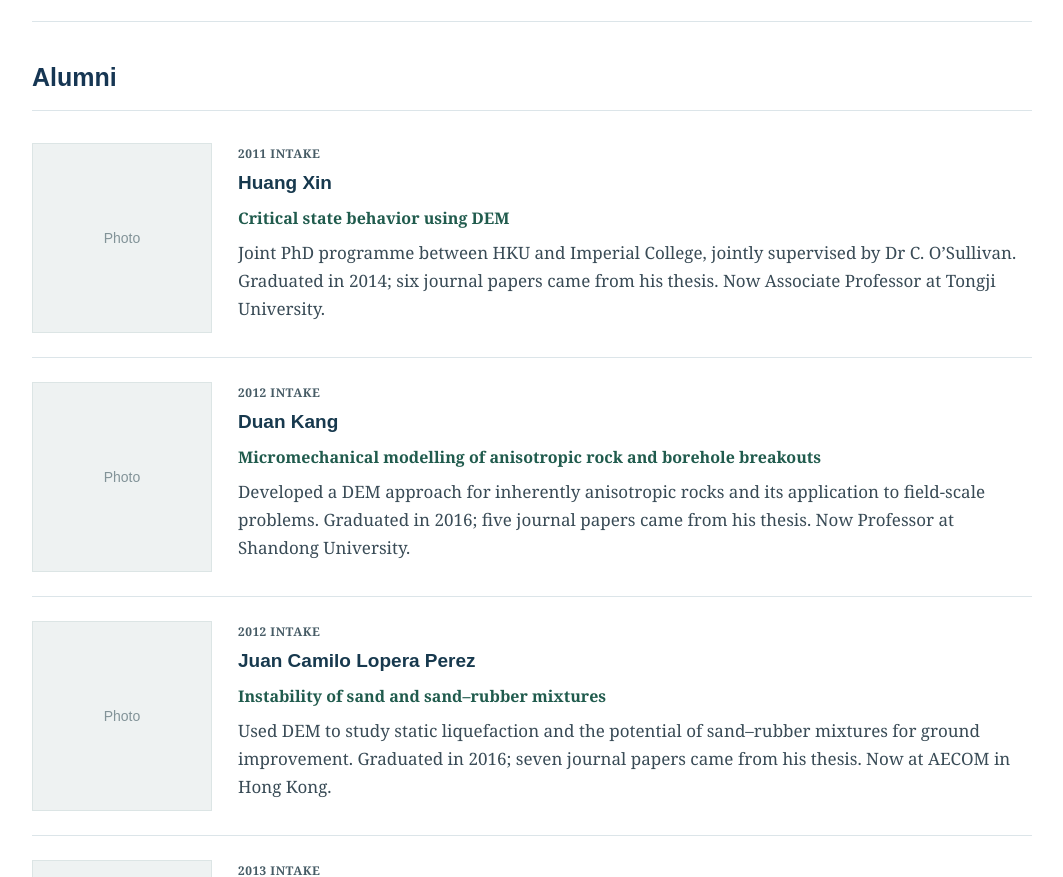
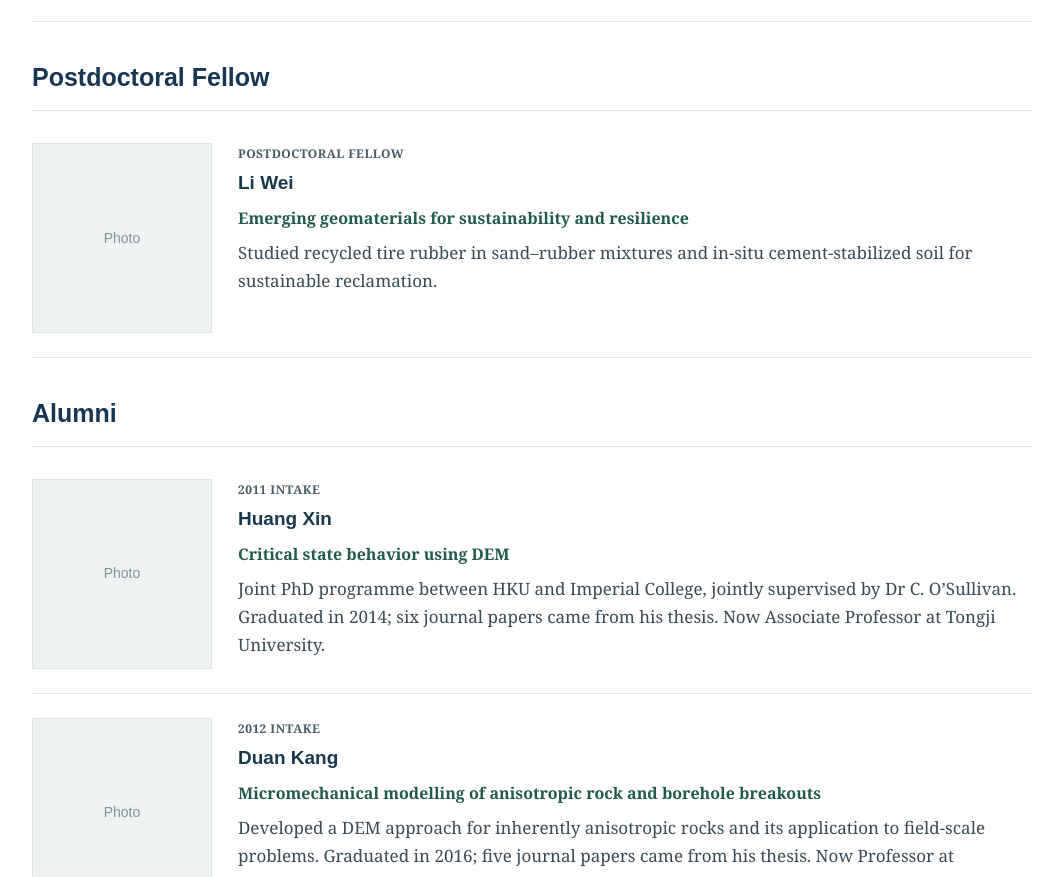
Before and after one commit to fionakwok88/fionakwok88.github.io, a plain HTML site: page people.html in a window 1280 px wide. Shown: the part 2708-3585 px from the top of the page, without its empty margins (108-1171 px from the left). Drawn offline with Linux system fonts and the light colour scheme.

Commit message:
Update Research banner and team sections

```diff
--- a/people.html
+++ b/people.html
@@ -1,18 +1,18 @@
 <!doctype html><html lang="en"><head><meta charset="utf-8"><meta name="viewport" content="width=device-width,initial-scale=1"><title>Research Team | Fiona C.Y. Kwok</title><link rel="stylesheet" href="style.css"></head><body><header class="top"><div class="wrap toprow"><div><div class="brand">Fiona Kwok Research Group</div><div class="subbrand">Geomechanics · Sustainability · Energy</div></div></div></header><nav class="nav"><div class="wrap"><a href="home.html">Home</a><a href="pi.html">PI</a><a href="research.html">Research</a><a class="active" href="people.html">Research Team</a><a href="teaching.html">Teaching</a><a href="positions.html">Positions</a></div></nav><section class="hero team-hero" aria-hidden="true"></section><main class="wrap"><article class="panel team-page"><section class="team-section"><h2>Research Postgraduate Students</h2><div class="team-grid">
 <article class="team-card"><div class="team-photo" aria-label="Member photo placeholder">Photo</div><div class="team-content"><div class="team-meta">2019 intake</div><h3>Yang Shuocheng</h3><div class="team-topic">Multiscale modelling of basal roughness for geophysical flows</div><p>His research develops a basal friction model from particle-scale simulations and applies it to large-scale continuum modeling of avalanches and debris flows. He received Bachelor’s and Master’s degrees from Hunan University and Tongji University.</p></div></article>
 <article class="team-card"><div class="team-photo" aria-label="Member photo placeholder">Photo</div><div class="team-content"><div class="team-meta">2020 intake</div><h3>Sun Yuan (Alex)</h3><div class="team-topic">Size effect of cracking behavior of flawed rocks under compression</div><p>His PhD research investigates cracking in intact and flawed rocks across laboratory and field scales. He received Bachelor’s and Master’s degrees from Wuhan University.</p></div></article>
-<article class="team-card"><div class="team-photo" aria-label="Member photo placeholder">Photo</div><div class="team-content"><div class="team-meta">2020 intake</div><h3>David Dai</h3><div class="team-topic">Multiscale study of multiphase flow during CO₂ injection into intact saline aquifers</div><p>His research uses coupled hydro-mechanical analysis to characterize multiphase flow in intact reservoirs represented by bonded porous media. He holds a Bachelor’s degree from Shanghai Normal University, including a study year at Edinburgh Napier University, and a Master’s degree from Imperial College London.</p></div></article>
+<article class="team-card"><div class="team-photo" aria-label="Member photo placeholder">Photo</div><div class="team-content"><div class="team-meta">2020 intake</div><h3>Dai Quanwei (David)</h3><div class="team-topic">Multiscale study of multiphase flow during CO₂ injection into intact saline aquifers</div><p>His research uses coupled hydro-mechanical analysis to characterize multiphase flow in intact reservoirs represented by bonded porous media. He holds a Bachelor’s degree from Shanghai Normal University, including a study year at Edinburgh Napier University, and a Master’s degree from Imperial College London.</p></div></article>
 <article class="team-card"><div class="team-photo" aria-label="Member photo placeholder">Photo</div><div class="team-content"><div class="team-meta">2021 intake</div><h3>Wang Teng</h3><div class="team-topic">Multiscale modeling of debris flow entrainment</div><p>His research links microscopic entrainment mechanisms with macroscopic flow behavior and entrainment rates to develop a physics-based predictive framework. He graduated first class from Harbin Institute of Technology and completed a Master’s degree at Imperial College London.</p></div></article>
 <article class="team-card"><div class="team-photo" aria-label="Member photo placeholder">Photo</div><div class="team-content"><div class="team-meta">2022 intake</div><h3>Ke Feihu</h3><div class="team-topic">Fluid-induced deformation and fracture in cohesive granular media</div><p>His research investigates deformation and fracture caused by fluid injection into saturated cohesive granular media. He graduated first class from the University of Sydney, received the University Medal, and holds the HKU Presidential Scholarship.</p></div></article>
 <article class="team-card"><div class="team-photo" aria-label="Member photo placeholder">Photo</div><div class="team-content"><div class="team-meta">2022 intake</div><h3>Liu Asen</h3><div class="team-topic">Recycling waste as low-carbon geomaterials</div><p>His research investigates waste materials for stabilizing marine deposits in Hong Kong reclamation projects. He received a Bachelor’s degree from Ocean University of China and a Master’s degree from Tianjin University.</p></div></article>
 <article class="team-card"><div class="team-photo" aria-label="Member photo placeholder">Photo</div><div class="team-content"><div class="team-meta">2023 intake</div><h3>Han Xu</h3><div class="team-topic">Modeling debris flow with the aid of AI</div><p>He graduated first class from Tongji University with Bachelor’s and Master’s degrees and is a recipient of the Hong Kong PhD Fellowship.</p></div></article>
 <article class="team-card"><div class="team-photo" aria-label="Member photo placeholder">Photo</div><div class="team-content"><div class="team-meta">2023 intake</div><h3>Yang Hua</h3><div class="team-topic">Bio-cementation of marine deposit using MICP</div><p>He graduated first class from Tianjin University and received a Master’s degree from Zhejiang University.</p></div></article>
 <article class="team-card"><div class="team-photo" aria-label="Member photo placeholder">Photo</div><div class="team-content"><div class="team-meta">2023 intake</div><h3>Zhang Yanming</h3><div class="team-topic">Recycling incinerator ashes as low-carbon geomaterials</div><p>He received Bachelor’s and Master’s degrees from South China University of Technology.</p></div></article>
-</div></section><section class="team-section"><h2>Alumni</h2><div class="team-grid alumni-grid">
+</div></section><section class="team-section"><h2>Postdoctoral Fellow</h2><div class="team-grid"><article class="team-card"><div class="team-photo" aria-label="Member photo placeholder">Photo</div><div class="team-content"><div class="team-meta">Postdoctoral Fellow</div><h3>Li Wei</h3><div class="team-topic">Emerging geomaterials for sustainability and resilience</div><p>Studied recycled tire rubber in sand–rubber mixtures and in-situ cement-stabilized soil for sustainable reclamation.</p></div></article></div></section><section class="team-section"><h2>Alumni</h2><div class="team-grid alumni-grid">
 <article class="team-card"><div class="team-photo" aria-label="Member photo placeholder">Photo</div><div class="team-content"><div class="team-meta">2011 intake</div><h3>Huang Xin</h3><div class="team-topic">Critical state behavior using DEM</div><p>Joint PhD programme between HKU and Imperial College, jointly supervised by Dr C. O’Sullivan. Graduated in 2014; six journal papers came from his thesis. Now Associate Professor at Tongji University.</p></div></article>
 <article class="team-card"><div class="team-photo" aria-label="Member photo placeholder">Photo</div><div class="team-content"><div class="team-meta">2012 intake</div><h3>Duan Kang</h3><div class="team-topic">Micromechanical modelling of anisotropic rock and borehole breakouts</div><p>Developed a DEM approach for inherently anisotropic rocks and its application to field-scale problems. Graduated in 2016; five journal papers came from his thesis. Now Professor at Shandong University.</p></div></article>
 <article class="team-card"><div class="team-photo" aria-label="Member photo placeholder">Photo</div><div class="team-content"><div class="team-meta">2012 intake</div><h3>Juan Camilo Lopera Perez</h3><div class="team-topic">Instability of sand and sand–rubber mixtures</div><p>Used DEM to study static liquefaction and the potential of sand–rubber mixtures for ground improvement. Graduated in 2016; seven journal papers came from his thesis. Now at AECOM in Hong Kong.</p></div></article>
-<article class="team-card"><div class="team-photo" aria-label="Member photo placeholder">Photo</div><div class="team-content"><div class="team-meta">2013 intake</div><h3>Jing Lu</h3><div class="team-topic">Coupled CFD–DEM model for debris flow simulations</div><p>Studied fluid–particle interactions, free-surface granular flows, and grain-size segregation. Graduated in 2017, later worked as a postdoctoral researcher at Northwestern University, and joined Tsinghua University as an Assistant Professor in 2022.</p></div></article>
-<article class="team-card"><div class="team-photo" aria-label="Member photo placeholder">Photo</div><div class="team-content"><div class="team-meta">2015 intake</div><h3>Yang Gengchao</h3><div class="team-topic">Coupled LBM–DEM model for submarine landslide simulations</div><p>Studied pore-scale submarine landslide dynamics and runout prediction. Graduated in 2019; now Assistant Professor at Sun Yat-sen University.</p></div></article>
-<article class="team-card"><div class="team-photo" aria-label="Member photo placeholder">Photo</div><div class="team-content"><div class="team-meta">2017 intake</div><h3>Li Wei</h3><div class="team-topic">Emerging geomaterials for sustainability and resilience</div><p>Studied recycled tire rubber in sand–rubber mixtures and in-situ cement-stabilized soil for sustainable reclamation. Joined China University of Geosciences as Associate Professor in 2020.</p></div></article>
+<article class="team-card"><div class="team-photo" aria-label="Member photo placeholder">Photo</div><div class="team-content"><div class="team-meta">2013 intake</div><h3>Jing Lu</h3><div class="team-topic">Coupled CFD–DEM model for debris flow simulations</div><p>Studied fluid–particle interactions, free-surface granular flows, and grain-size segregation. Graduated in 2017; later worked as a postdoctoral researcher at Northwestern University and is now an Associate Professor at Tsinghua University.</p></div></article>
+<article class="team-card"><div class="team-photo" aria-label="Member photo placeholder">Photo</div><div class="team-content"><div class="team-meta">2015 intake</div><h3>Yang Gengchao</h3><div class="team-topic">Coupled LBM–DEM model for submarine landslide simulations</div><p>Studied pore-scale submarine landslide dynamics and runout prediction. Graduated in 2019; now Associate Professor at Sun Yat-sen University.</p></div></article>
+
 </div></section></article></main></body></html>
```
